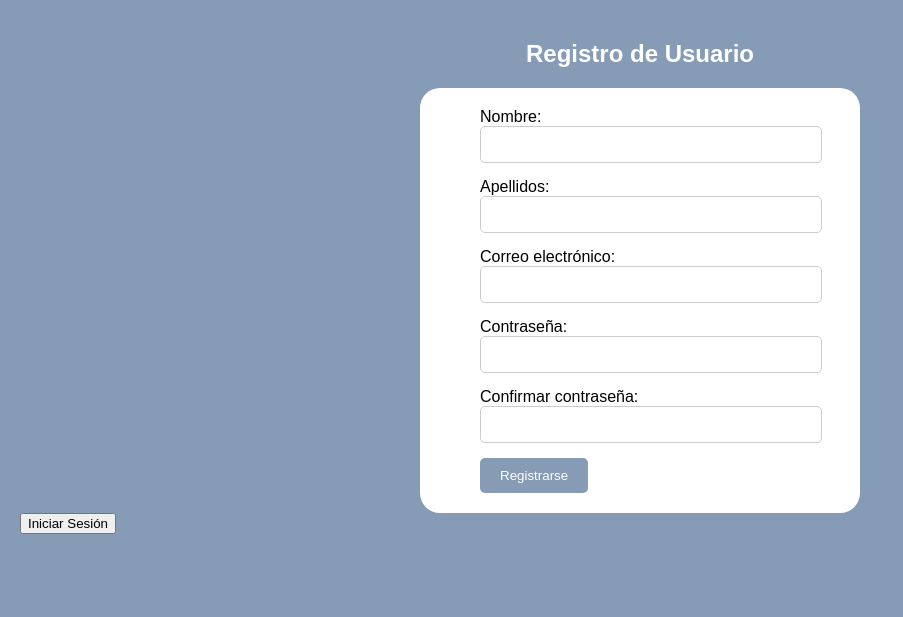
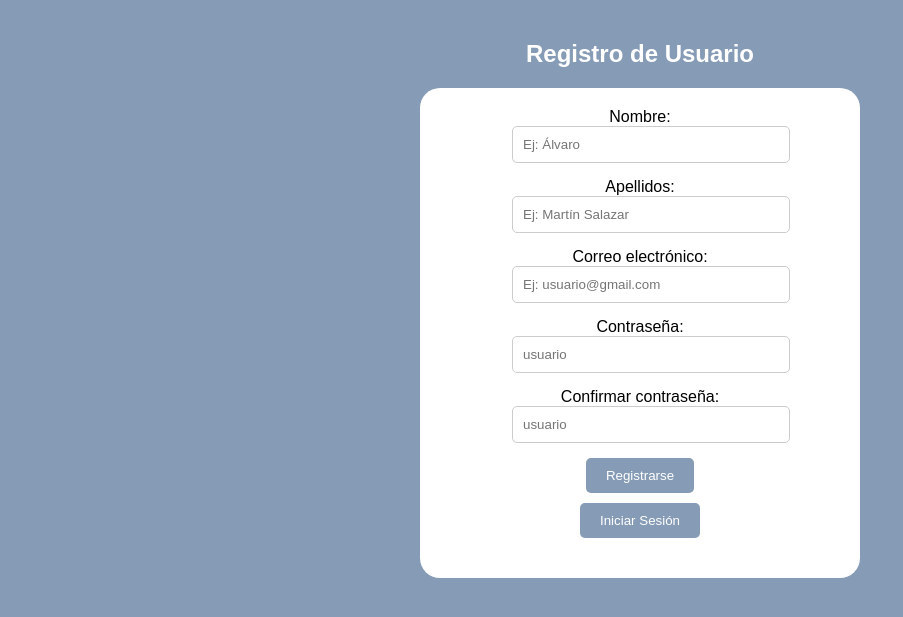
Before and after one commit to alvaromartinsalazar/IAW, a Flask app: page / in a window 1280 px wide. Shown: the top 617 px of the page, without its empty margins (0-903 px from the left). Run offline with Flask 3, Linux system fonts and the light colour scheme; data that the repository does not hold is empty.

Commit message:
proyecto

```diff
--- a/Flask/Proyecto_Clientes/src/app.py
+++ b/Flask/Proyecto_Clientes/src/app.py
@@ -30,6 +30,10 @@ def addUser():
     password = request.form['password']
     confirma = request.form['confirma']
 
+    if (password != confirma):
+        return render_template('registro.html', error = "Las contraseñas son distintas")
+
+
 
     if nombre and apellidos and email and password and confirma:
         cursor = db.database.cursor()
@@ -38,6 +42,7 @@ def addUser():
         cursor.execute(sql, data)
         db.database.commit()
     return render_template('login.html')
+
 
 
 # Ruta para el formulario de inicio de sesión
@@ -55,7 +60,7 @@ def login():
 
         if user:
             # Si las credenciales son correctas, redirige a la página principal
-            return render_template('registro.html')
+            return render_template('index.html')
         else:
             # Si las credenciales son incorrectas, puedes renderizar nuevamente el formulario de inicio de sesión con un mensaje de error
             return render_template('login.html', error="Credenciales incorrectas. Inténtalo de nuevo.")
@@ -65,32 +70,5 @@ def login():
 
 
 
-
-"""@app.route('/delete/<string:id>')
-def delete(id):
-    cursor = db.database.cursor()
-    sql = "DELETE FROM clientes WHERE id=%s"
-    data = (id,)
-    cursor.execute(sql, data)
-    db.database.commit()
-    return redirect(url_for('home'))
-
-@app.route('/edit/<string:id>', methods=['POST'])
-def edit(id):
-    nombre = request.form['nombre']
-    apellidos = request.form['apellidos']
-    email = request.form['email']
-    coche = request.form['coche']
-    matricula = request.form['matricula']
-
-    if nombre and apellidos and email and coche and matricula:
-        cursor = db.database.cursor()
-        sql = "UPDATE clientes SET nombre = %s, apellidos = %s, email = %s, coche = %s, matricula = %s WHERE id = %s"
-        data = (nombre, apellidos, email, coche, matricula, id)
-        cursor.execute(sql, data)
-        db.database.commit()
-    return redirect(url_for('home'))"""
-
-
 if __name__ == '__main__':
     app.run(debug=True, port=4000)
--- a/Flask/Proyecto_Clientes/src/static/css/registro_style.css
+++ b/Flask/Proyecto_Clientes/src/static/css/registro_style.css
@@ -9,17 +9,25 @@ body {
     text-align: center;
     color: white;
   }
-  form {
+  #container{
+    background-color: white;
     max-width: 400px;
     margin: 0 auto;
-    background-color: white;
     padding: 20px;
     border-radius: 20px;
+    text-align: center;
+  }
+  form {
+    width: 80%;
+    margin: 0 auto;
+    margin-bottom: 10px;
+    justify-content: center;
   }
   form div{
     max-width: 80%;
     margin: 0 auto;
   }
+
   input[type="text"],
   input[type="email"],
   input[type="password"],
@@ -30,7 +38,8 @@ body {
     border-radius: 5px;
     border: 1px solid #ccc;
   }
-  input[type="submit"] {
+  input[type="submit"],
+  button {
     background-color: #869BB6;
     color: white;
     padding: 10px 20px;
@@ -38,6 +47,10 @@ body {
     border-radius: 5px;
     cursor: pointer;
   }
-  input[type="submit"]:hover {
+  input[type="submit"]:hover,
+  button:hover {
     background-color: #2E374F;
   }
+  button:last-of-type{
+    margin-bottom: 20px;
+  }
--- a/Flask/Proyecto_Clientes/src/templates/login.html
+++ b/Flask/Proyecto_Clientes/src/templates/login.html
@@ -14,7 +14,7 @@
         <input type="email" id="email" name="email" required>
 
         <label for="password">Contraseña:</label>
-        <input type="password" id="password" name="password" required>
+        <input type="password" id="password" name="password" required><br>
 
         <input type="submit" value="Iniciar Sesión">
     </form>
--- a/Flask/Proyecto_Clientes/src/templates/registro.html
+++ b/Flask/Proyecto_Clientes/src/templates/registro.html
@@ -9,28 +9,29 @@
 </head>
 <body>
     <h2>Registro de Usuario</h2>
-    <div>
+    <div id="container">
         <form action="/registro" method="POST">
             <div>
                 <label for="nombre">Nombre:</label>
-                <input type="text" id="nombre" name="nombre" required>
+                <input type="text" id="nombre" name="nombre" placeholder="Ej: Álvaro" required>
 
                 <label for="apellidos">Apellidos:</label>
-                <input type="text" id="apellidos" name="apellidos" required>
+                <input type="text" id="apellidos" name="apellidos" placeholder="Ej: Martín Salazar" required>
 
                 <label for="email">Correo electrónico:</label>
-                <input type="email" id="email" name="email" required>
+                <input type="email" id="email" name="email" placeholder="Ej: usuario@gmail.com" required>
 
                 <label for="password">Contraseña:</label>
-                <input type="password" id="password" name="password" required>
+                <input type="password" id="password" name="password" placeholder="usuario" required>
 
                 <label for="confirma">Confirmar contraseña:</label>
-                <input type="password" id="confirma" name="confirma" required>
+                <input type="password" id="confirma" name="confirma" placeholder="usuario" required>
 
                 <input type="submit" value="Registrarse">
             </div>
         </form>
-        <a href="/login"><button>Iniciar Sesión</button></a>
+        <a href="/login"><button>Iniciar Sesión</button></a><br>
+        {{error}}
     </div>
 </body>
 </html>
```
Also changed, not shown: Flask/Proyecto_Clientes/src/static/css/login_style.css (+5 -5 lines).
